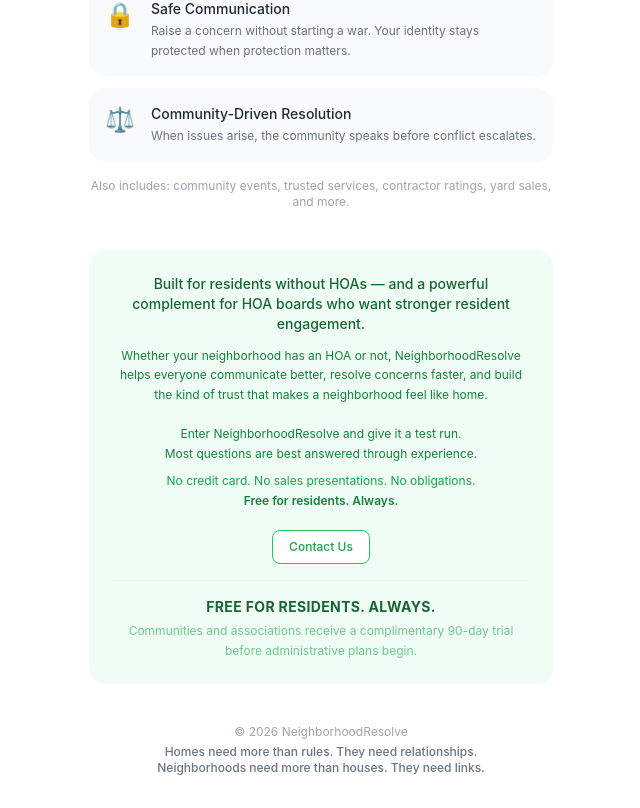
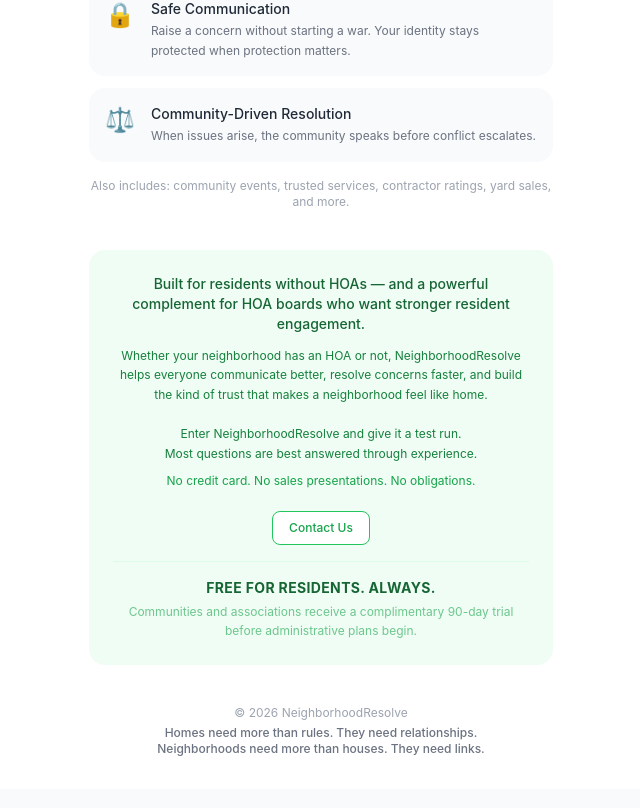
Before and after one commit to Eviotis/neighborhoodresolve, a Next.js app: page / in a window 1280 px wide. Shown: the part 704-1512 px from the top of the page, without its empty margins (319-959 px from the left). Built offline with nearby package versions, Linux system fonts and the light colour scheme; no server answers.

Commit message:
Landing page final

```diff
--- a/app/page.tsx
+++ b/app/page.tsx
@@ -118,7 +118,6 @@
             <p className="text-xs text-green-700 leading-relaxed">Enter NeighborhoodResolve and give it a test run.</p>
             <p className="text-xs text-green-700 leading-relaxed">Most questions are best answered through experience.</p>
             <p className="text-xs text-green-600 leading-relaxed mt-2">No credit card. No sales presentations. No obligations.</p>
-            <p className="text-xs font-semibold text-green-700 leading-relaxed">Free for residents. Always.</p>
           </div>
           <a href="mailto:johnanagnostou@gmail.com?subject=NeighborhoodResolve Community Inquiry&body=Hello,%0A%0AWe would love to learn more about your community and how NeighborhoodResolve can help.%0A%0ACommunity Name:%0ANumber of homes:%0ALocation:%0AHow can we help?%0A%0AThank you."
             className="inline-block px-4 py-2 rounded-lg text-xs font-medium border border-green-500 text-green-600 bg-white">
```
